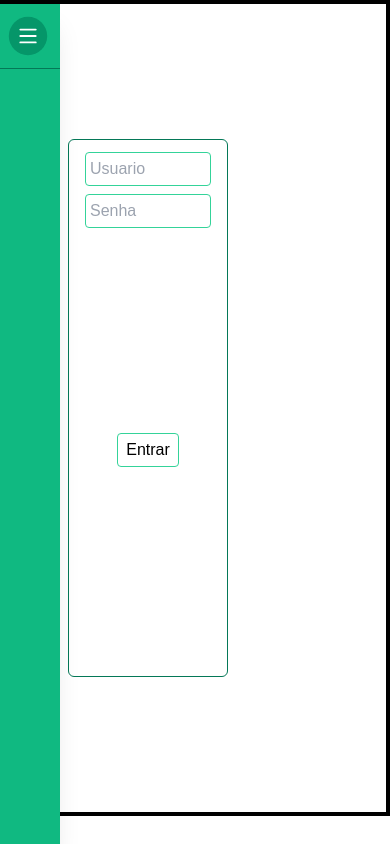
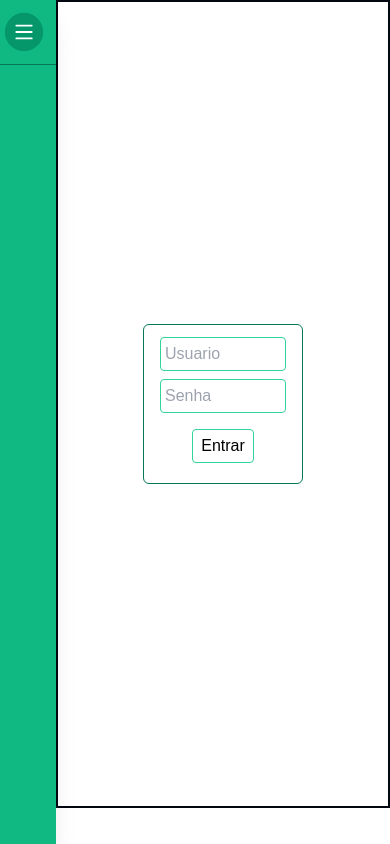
Before and after one commit to PH-Vieira/treme_terra, a Vue app in the folder app/: page /login in a window 390 px wide. Built offline with nearby package versions, Linux system fonts and the light colour scheme; what vue3-smooth-scroll would draw is missing.

Commit message:
fixed login form responsiveness

```diff
--- a/app/src/App.vue
+++ b/app/src/App.vue
@@ -24,19 +24,12 @@ const filtered_routes = computed(() => {
 
 <template>
   <div class="
-  2xl:border-red-500
-  xl:border-mustard-yellow-500
-  lg:border-green-500
-  md:border-sky-500
-  sm:border-purple-500
     sm:flex
     sm:flex-col
 
     flex
     flex-row
-    transition-all
-    border-4
-    border-black">
+    transition-all">
     <nav class="
       sm:static
       sm:flex
@@ -113,7 +106,10 @@ const filtered_routes = computed(() => {
     <RouterView class="
       sm:m-0
       ml-14
-      routerView
+      border-2
+      border-gray-950
+      fill_available
+      router_view
       overflow-auto" />
   </div>
 </template>
@@ -171,8 +167,4 @@ path {
     }
   }
 }
-
-.routerView {
-  min-height: calc(100vh - 36px);
-}
 </style>
--- a/app/src/style/index.css
+++ b/app/src/style/index.css
@@ -10,6 +10,14 @@ html, body {
   font-family: Arial, Helvetica, sans-serif;
 }
 
+.fill_available {
+  width: -webkit-fill-available;
+}
+
+.router_view {
+  min-height: calc(100vh - 36px);
+}
+
 .custom_transition {
   transition-timing-function: cubic-bezier(0.445, 0.05, 0.55, 0.95);
   transition-duration: 1000ms;
--- a/app/src/views/main_views/LoginView.vue
+++ b/app/src/views/main_views/LoginView.vue
@@ -11,6 +11,7 @@
             md:max-w-56
             sm:border-purple-500
             sm:max-w-48
+            sm:h-2/3
 
             transition-all
             max-w-44
@@ -20,8 +21,8 @@
             border
             border-emerald-700
             rounded-md
-            w-2/6
-            h-2/3
+            w-40
+            h-40
             p-2">
             <input v-model="user_info.user" placeholder="Usuario" ype="text" class="
                 border
```
